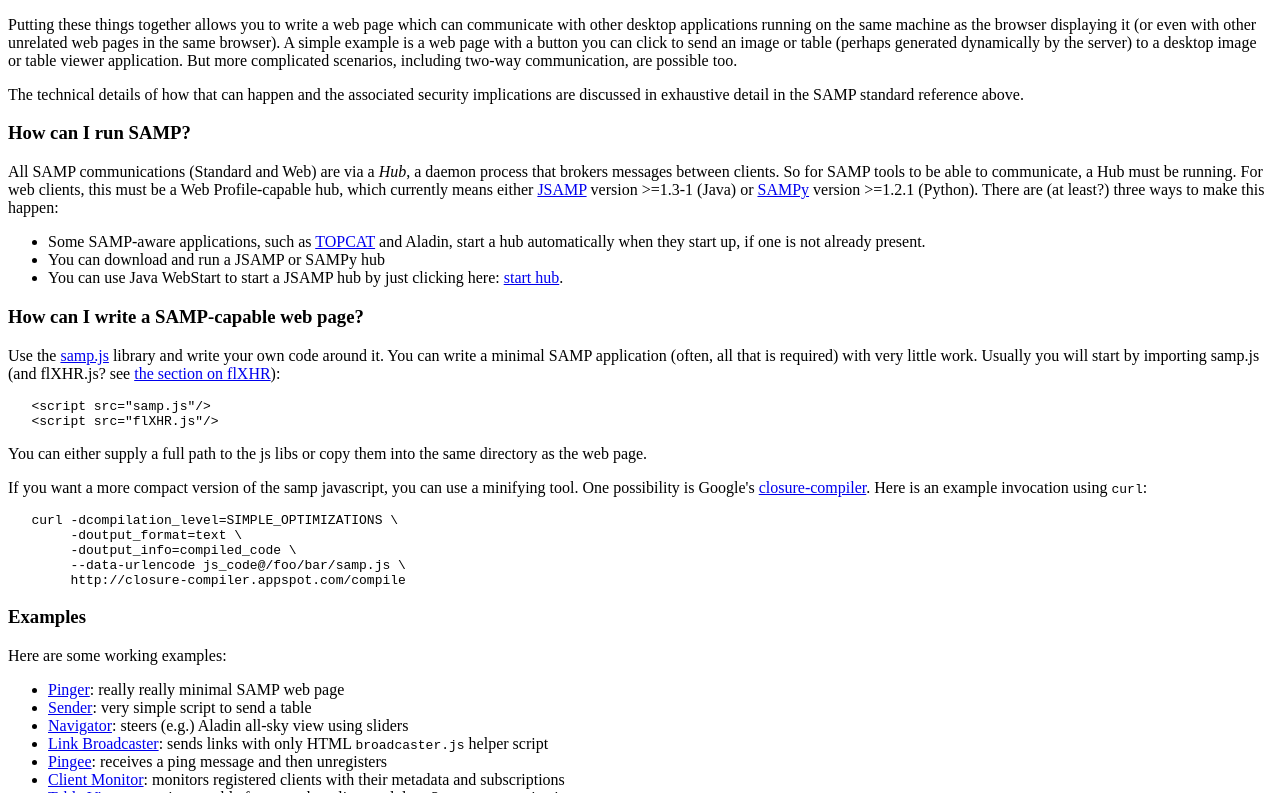
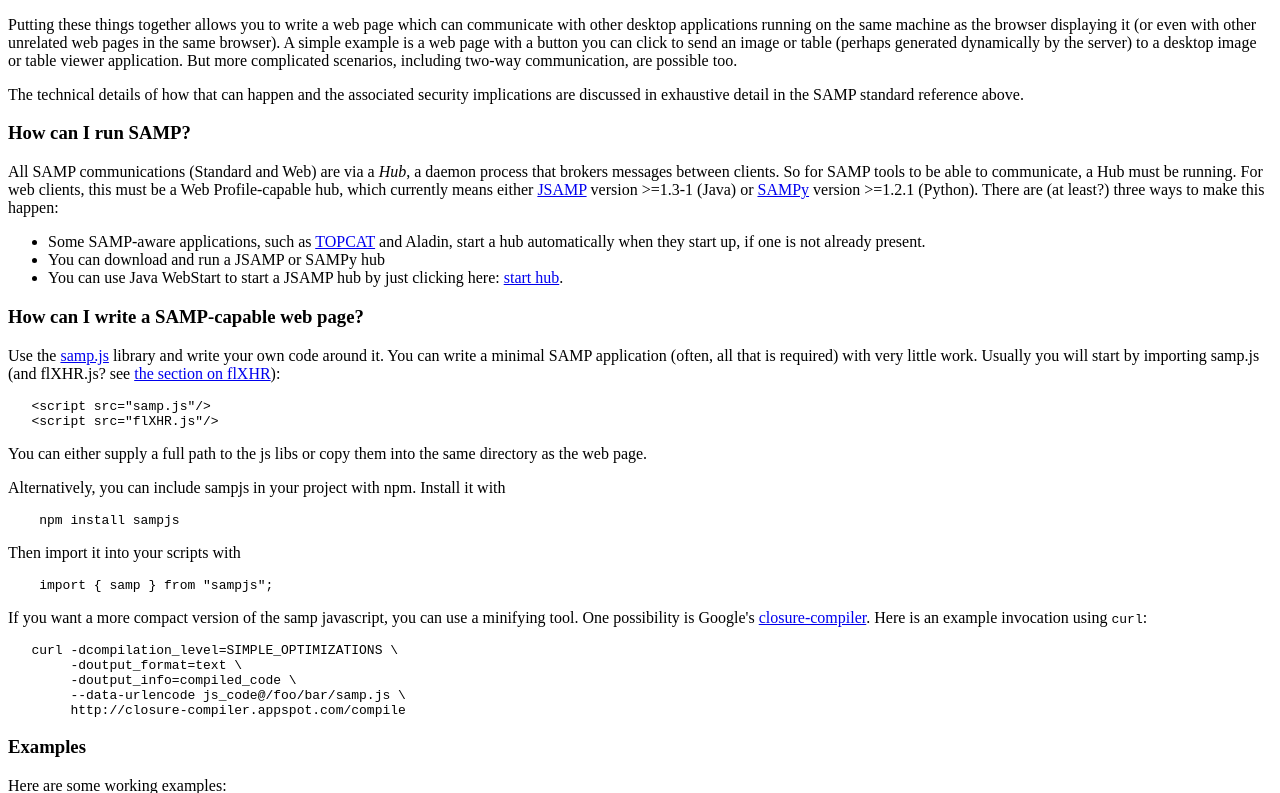
Before and after one commit to astrojs/sampjs, a plain HTML site: page index.html in a window 1280 px wide. Shown: the part 405-1198 px from the top of the page. Drawn offline with Linux system fonts and the light colour scheme.

Commit message:
Add npm note to gh-pages

```diff
--- a/index.html
+++ b/index.html
@@ -119,6 +119,18 @@
 <p>You can either supply a full path to the js libs or copy them into
 the same directory as the web page.
 </p>
+<p>
+Alternatively, you can include sampjs in your project with npm. Install it with
+</p>
+<pre>
+    npm install sampjs
+</pre>
+<p>
+Then import it into your scripts with
+</p>
+<pre>
+    import { samp } from "sampjs";
+</pre>
 
 <p>If you want a more compact version of the samp javascript,
 you can use a minifying tool.  One possibility is Google's
```
